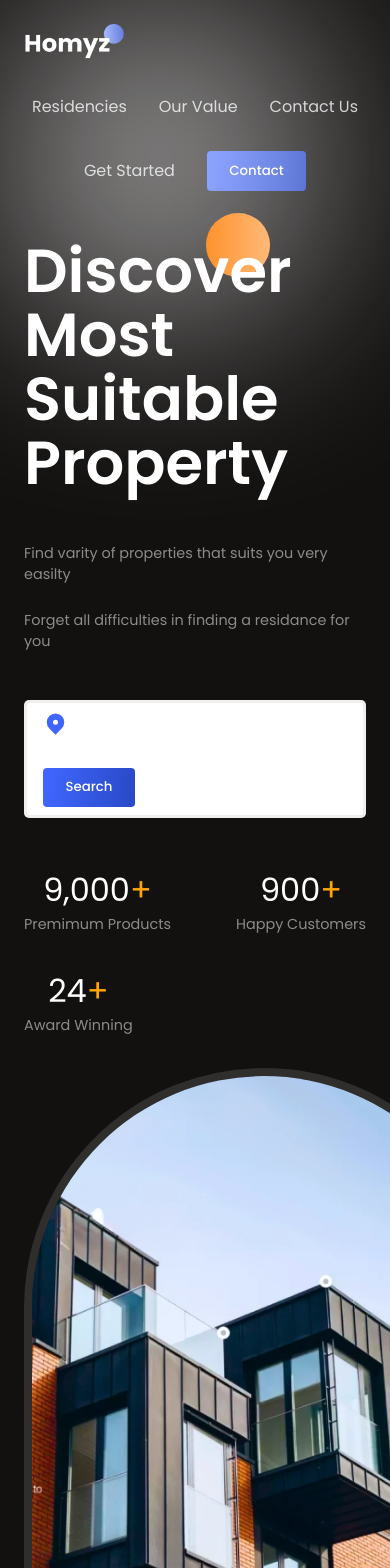
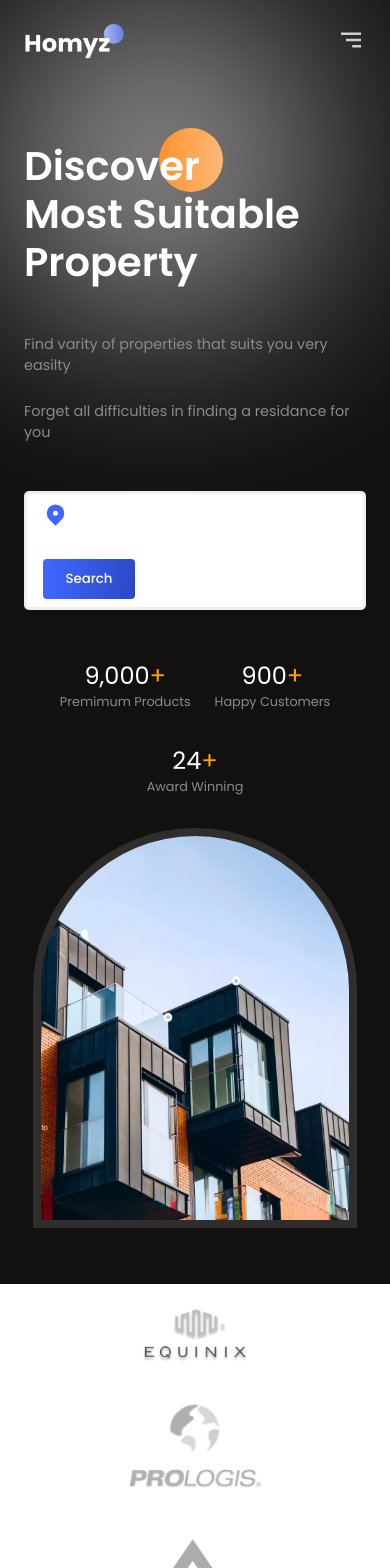
Before and after one commit to nitishVerma64/RealEstate, a React (Vite) app: page / in a window 390 px wide. Shown: the top 1568 px of the page. Built offline with nearby package versions, Linux system fonts and the light colour scheme.

Commit message:
responsive

```diff
--- a/package.json
+++ b/package.json
@@ -15,6 +15,7 @@
     "react-countup": "^6.5.0",
     "react-dom": "^18.2.0",
     "react-icons": "^4.12.0",
+    "react-outside-click-handler": "^1.3.0",
     "swiper": "^11.0.5"
   },
   "devDependencies": {
--- a/src/component/Contact/Contact.css
+++ b/src/component/Contact/Contact.css
@@ -60,3 +60,25 @@
     color: white;
     scale: 0.8;
 }
+
+@media screen and (max-width:1024px) {
+    .c-container{
+        flex-direction: column!important;
+    }
+    .c-right{
+        justify-content: center!important;
+    }
+
+    .contactModes{
+        width: 100%;
+    }
+
+    .row{
+        flex-direction: column!important;
+        width: 100%;
+    }
+
+    .mode{
+        width: 100%;
+    }
+}
--- a/src/component/Footer/Footer.css
+++ b/src/component/Footer/Footer.css
@@ -1,5 +1,5 @@
 .f-container{
-    justify-content: space-between;
+    justify-content: space-between!important;
 }
 
 .f-left{
@@ -11,3 +11,14 @@
     margin-top: 1.5rem;
     font-weight: 500;
 }
+
+@media screen and (max-width:768px) {
+    .f-container{
+        justify-content: center!important;
+    }
+
+    .f-container>div{
+        align-items: center!important;
+        text-align: center;
+    }
+}
--- a/src/component/Home/Home.css
+++ b/src/component/Home/Home.css
@@ -5,7 +5,7 @@
 }
 
 .home-container{
-    justify-content: space-between!important;
+    justify-content: space-around   !important;
     align-items: flex-end!important;
 }
 
@@ -77,3 +77,35 @@
 .stat>:nth-child(1)>:last-child{
     color: orange;
 }
+
+@media screen and (max-width:640px){
+    .home-container{
+        margin-top: 2rem;
+    }
+
+    .home-heading>h1{
+        font-size: 2.5rem;
+        line-height: 3rem;
+    }
+    .img-container{
+        width: 95%;
+        height: 25rem;
+    }
+
+    .stats{
+        justify-content: center!important;
+        gap: 1.5rem;
+    }
+
+    .home-right{
+        width: 100%;
+    }
+
+    .stat>:nth-child(1){
+        font-size: 1.5rem;
+    }
+
+    .stat>:nth-child(2){
+        font-size: 0.8rem;
+    }
+}
--- a/src/component/Location/Location.css
+++ b/src/component/Location/Location.css
@@ -72,3 +72,13 @@
 .loco-button>:nth-child(2){
     box-shadow: 0px 0px 5px 1px rgba(0, 0, 0, 0.25);
 }
+
+@media screen and (max-width:640px) {
+    .loco-head{
+        align-items: center!important;
+    }
+
+    .loco-button{
+        position: initial;
+    }
+}
--- a/src/component/Value/Value.css
+++ b/src/component/Value/Value.css
@@ -50,3 +50,15 @@
 .accordionButton .primaryText{
     font-size: 1.1rem;
 }
+
+@media screen and (max-width:1024px) {
+    .v-container{
+        flex-direction: column!important;
+    }
+}
+
+@media screen and (max-width:768px) {
+    .accordionButton .primaryText{
+        font-size: 0.8rem;
+    }
+}
--- a/src/component/header/Header.css
+++ b/src/component/header/Header.css
@@ -16,3 +16,29 @@
 .head-menu>*:hover{
     cursor: pointer;
 }
+
+.menu-icon{
+    display: none;
+}
+
+@media screen and (max-width: 768px){
+    .menu-icon{
+        display: block;
+    }
+    .head-menu{
+        z-index: 22;
+        color: var(--black);
+        position: absolute;
+        top: 3rem;
+        right: 4rem;
+        background: white;
+        flex-direction: column;
+        font-weight: 500;
+        gap: 2rem;
+        padding: 3rem;
+        border-radius: 10px;
+        align-items: flex-start;
+        box-shadow: 0 4px 4px rgba(0,0,0,0.05);
+        transition: all 300ms ease-in;
+    }
+}
--- a/src/component/header/Header.jsx
+++ b/src/component/header/Header.jsx
@@ -1,13 +1,31 @@
-import React from 'react'
+import React, { useState } from 'react'
 import logo from '../images/logo.png'
 import './Header.css'
+import {BiMenuAltRight} from 'react-icons/bi'
+import OutsideClickHandler from 'react-outside-click-handler'
+
 
 const Header = () => {
+  const [menuOpened,setMenuOpened] = useState(false);
+
+  const getMenuStyles=(menuOpened) =>{
+    if(document.documentElement.clientWidth <=800  ){
+      return {
+        right: !menuOpened && '-100%'
+      }
+    }
+  }
+
   return (
     <section className='head-wrapper'>
         <div className="paddings innerWidth flexCenter head-container">
           <img src={logo} alt="logo"  width={100}/>
-            <div className="flexCenter head-menu">
+            <OutsideClickHandler
+                onOutsideClick={()=>{
+                setMenuOpened(false)
+              }}>
+              <div className="flexCenter head-menu"
+                style={getMenuStyles(menuOpened)}>
                     <a href="">Residencies</a>
                     <a href="">Our Value</a>
                     <a href="">Contact Us</a>
@@ -16,6 +34,10 @@
                         <a href="">Contact</a>
                     </button>
               </div>
+            </OutsideClickHandler>
+            <div className="menu-icon" onClick={()=>setMenuOpened((prev)=>!prev)}>
+              <BiMenuAltRight size={30}/>
+            </div>
         </div>
     </section>
   )
```
Also changed, not shown: 1 other file (tests, documents, lock files or other folders). Lines whose indentation alone changed are shown as unchanged.
